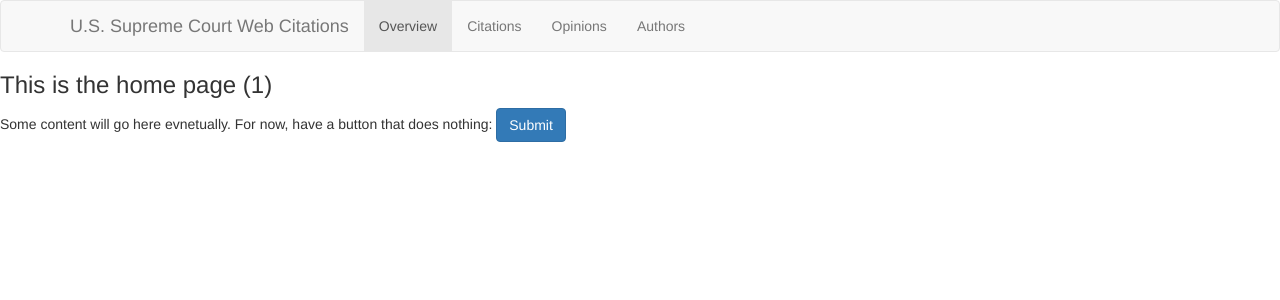
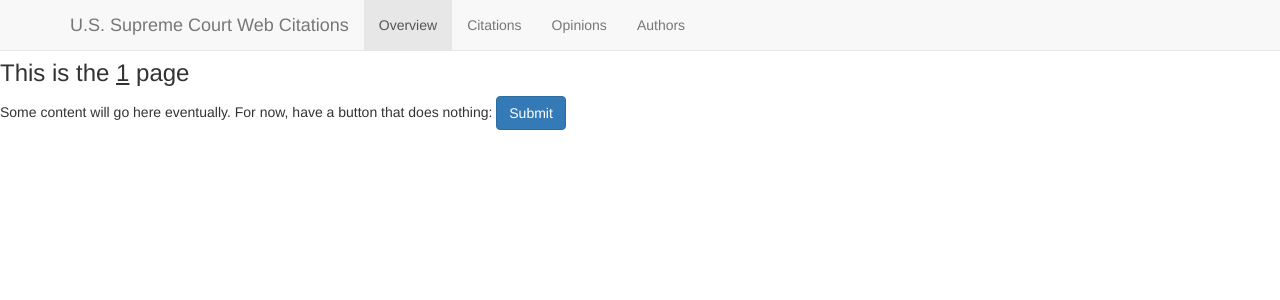
Before and after one commit to orangeoval/scotus, a Django app: template templates/overview.html in a window 1280 px wide. Shown: the top 300 px of the page. Run offline with Django 3.2, Linux system fonts and the light colour scheme; the template is opened without the code that fills it: most values are stand-ins (such as "Sample title", 1, 10 or a date in 2020); some libraries are stand-ins or nearby versions.

Commit message:
updated url paths to include citations, updated base html to use bootstrap navbar

```diff
--- a/scotus/urls.py
+++ b/scotus/urls.py
@@ -1,4 +1,5 @@
-from django.conf.urls import include, url
+from django.conf.urls import include
+from django.conf.urls import url
 from django.contrib import admin
 
 urlpatterns = [
@@ -7,5 +8,6 @@ urlpatterns = [
     # url(r'^blog/', include('blog.urls')),
 
     url(r'^$', 'scotus.views.overview', name='overview'),
+    url('', include('citations.urls')),
     url(r'^admin/', include(admin.site.urls)),
 ]
--- a/scotus/views.py
+++ b/scotus/views.py
@@ -1,5 +1,6 @@
 from django.shortcuts import render
 
 def overview(request):
-    context = {'page': 'overview.html'};
-    return render(request, 'overview.html', context)
+    page = 'overview.html'
+    context = {'page': page};
+    return render(request, page, context)
--- a/templates/base.html
+++ b/templates/base.html
@@ -2,14 +2,15 @@
 
 <!DOCTYPE html>
 <head>
-    {% bootstrap_css %}
-    {% bootstrap_javascript %}
-    <title>{% block title %}{% endblock %}</title>
+    <link rel="stylesheet" href="/static/js/jquery-1.11.2.min.js">
+    <link rel="stylesheet" href="/static/js/bootstrap-3.3.4.min.js">
+    <link rel="stylesheet" href="/static/css/bootstrap-3.3.4.min.css">
+    <title>United States Supreme Court Web Citations</title>
 </head>
 
 <body>
     {# NAVBAR #}
-    <nav class="navbar navbar-default">
+    <nav class="navbar navbar-default  navbar-fixed-top" role="navigation">
       <div class="container">
         <div class="navbar-header">
           <button type="button" class="navbar-toggle collapsed" data-toggle="collapse" data-target=".navbar-collapse">
@@ -31,6 +32,7 @@
       </div>
     </nav>
 
+    <br><br>
     {% block content %}{% endblock %}
 </body>
 
--- a/templates/overview.html
+++ b/templates/overview.html
@@ -1,11 +1,9 @@
 {% extends "base.html" %}
 {% load bootstrap3 %}
 
-{% block title %}United States Supreme Court Web Citations{% endblock %}
-
 {% block content %}
-  <h3>This is the home page ({{ page }})</h3>
-  <p>Some content will go here evnetually.  For now, have a button that does nothing:
+  <h3>This is the <u>{{ page }}</u> page</h3>
+  <p>Some content will go here eventually.  For now, have a button that does nothing:
     <button type="submit" class="btn btn-primary">
       {% bootstrap_icon "star" %} Submit
     </button>
```
